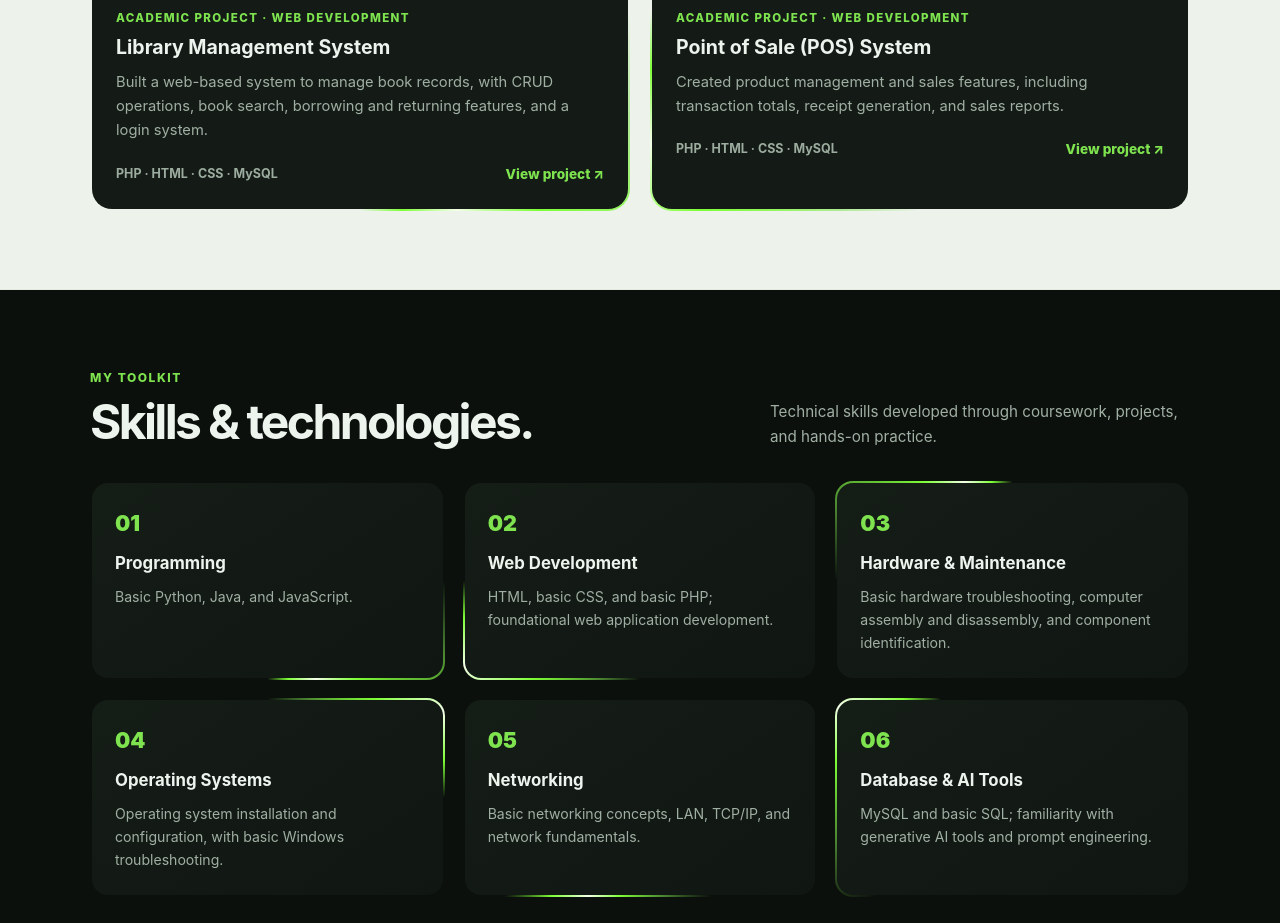
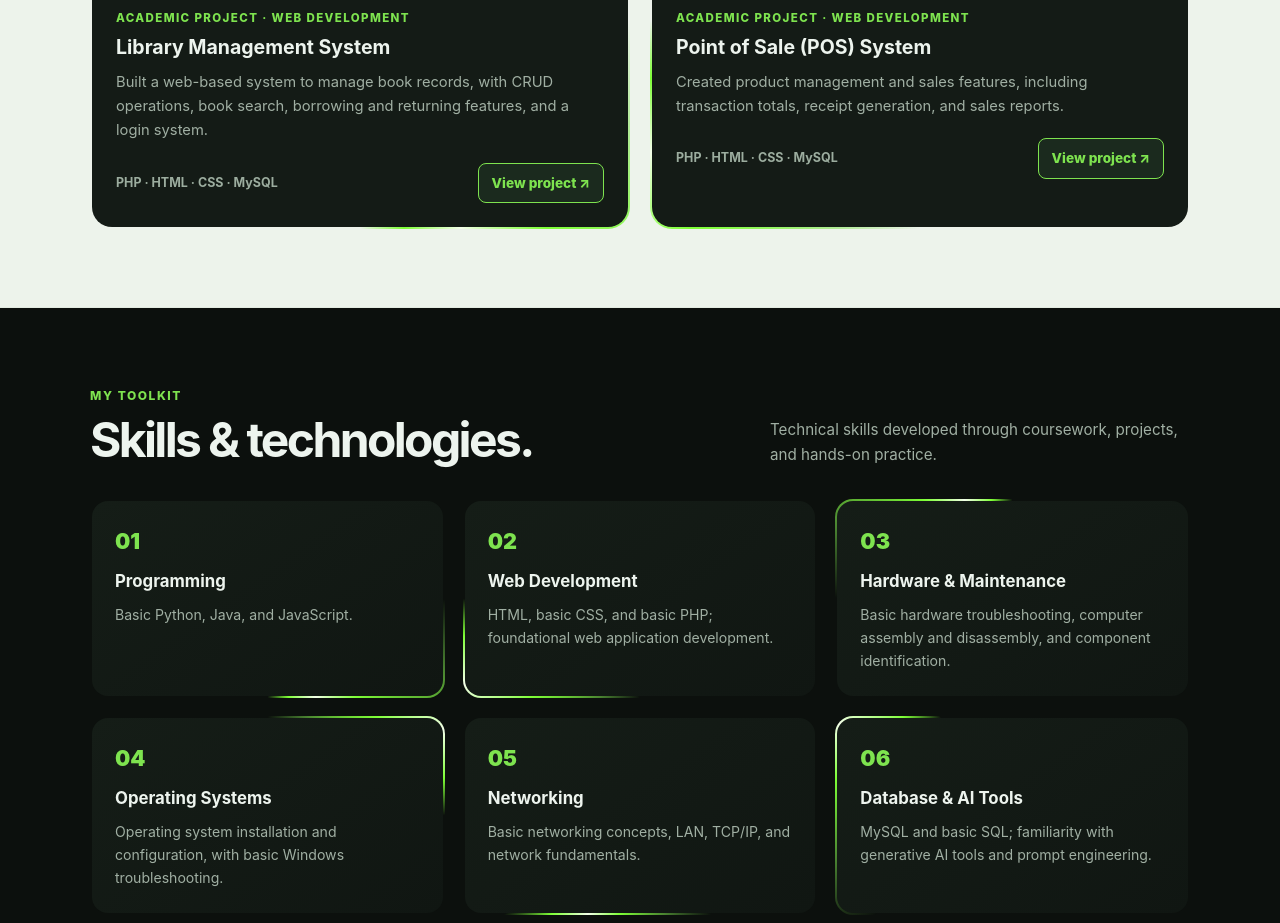
Before and after one commit to Charlis1/portfolio, a plain HTML site: page index.html in a window 1280 px wide. Shown: the part 1780-2703 px from the top of the page. Drawn offline with Linux system fonts and the light colour scheme.

Commit message:
Update styles.css

```diff
--- a/styles.css
+++ b/styles.css
@@ -164,8 +164,15 @@
     .project p { color: var(--muted); margin: 0; font-size: .92rem; }
     .project-footer { display: flex; justify-content: space-between; align-items: center; gap: 12px; margin-top: 20px; }
     .tech { color: #9cad9f; font-size: .78rem; font-weight: 650; }
-    .project-link { color: var(--green); font-size: .85rem; font-weight: 800; }
-    .project-link:hover { text-decoration: underline; }
+    .project-link {
+      display: inline-flex; align-items: center; justify-content: center;
+      min-height: 38px; padding: 8px 13px;
+      border: 1px solid var(--green); border-radius: 8px;
+      background: #1b2a1e; color: var(--green);
+      font-size: .85rem; font-weight: 800;
+      transition: .2s ease;
+    }
+    .project-link:hover { background: var(--green); color: #101713; transform: translateY(-2px); }
     .skills-grid { display: grid; grid-template-columns: repeat(3, 1fr); gap: 18px; }
     .skill-card {
       background: linear-gradient(145deg, #151d17 0%, #101612 100%);
```
